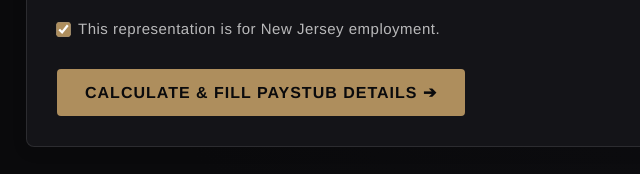
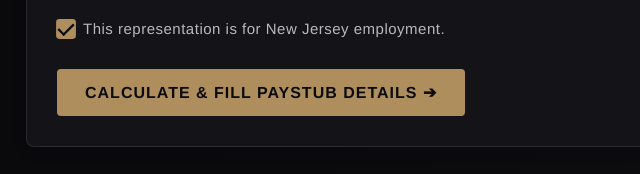
Before and after one commit to mattb3113/docs, a plain HTML site: page index.html in a window 1280 px wide. Shown: the part 564-738 px from the top of the page, 314-954 px from the left. Drawn offline with nearby package versions, Linux system fonts and the light colour scheme.

Commit message:
style: add custom checkbox design

```diff
--- a/styles.css
+++ b/styles.css
@@ -153,6 +153,46 @@ input.invalid, select.invalid, textarea.invalid { border-color: var(--error-colo
 .radio-group, .checkbox-group { display: flex; flex-wrap: wrap; gap: 10px 20px; align-items: center; }
 .radio-group label, .checkbox-group label { display: flex; align-items: center; text-transform: none; font-size: 15px; cursor: pointer; color: var(--text-secondary); }
 .radio-group input, .checkbox-group input { margin-right: 8px; accent-color: var(--accent-gold); transform: scale(1.1); }
+
+/* Custom checkbox styling */
+.checkbox-group input[type="checkbox"] {
+    -webkit-appearance: none;
+    appearance: none;
+    width: 18px;
+    height: 18px;
+    border: 2px solid var(--accent-gold);
+    border-radius: 3px;
+    background-color: transparent;
+    position: relative;
+    display: inline-block;
+    cursor: pointer;
+}
+
+.checkbox-group input[type="checkbox"]::after {
+    content: "";
+    position: absolute;
+    top: 50%;
+    left: 50%;
+    width: 6px;
+    height: 12px;
+    border: solid var(--bg-primary);
+    border-width: 0 2px 2px 0;
+    transform: translate(-50%, -60%) rotate(45deg);
+    opacity: 0;
+}
+
+.checkbox-group input[type="checkbox"]:checked {
+    background-color: var(--accent-gold);
+}
+
+.checkbox-group input[type="checkbox"]:checked::after {
+    opacity: 1;
+}
+
+.checkbox-group input[type="checkbox"]:focus-visible {
+    outline: 2px solid var(--accent-gold);
+    outline-offset: 2px;
+}
 .grid-col-2 { display: grid; grid-template-columns: repeat(auto-fit, minmax(250px, 1fr)); gap: 20px; }
 .grid-col-3 { display: grid; grid-template-columns: repeat(auto-fit, minmax(200px, 1fr)); gap: 20px; }
 .info-text { font-size: 13px; color: var(--text-tertiary); margin-top: 5px; }
```
